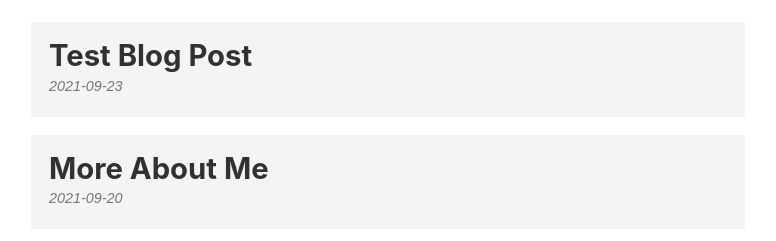
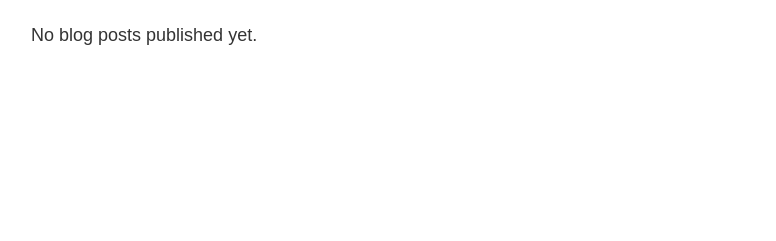
Before and after one commit to ogolanians/orbel-io, a Gatsby site: page /blog in a window 1280 px wide. Shown: the part 347-588 px from the top of the page, without its empty margins (252-1028 px from the left). Built offline with nearby package versions, Linux system fonts and the light colour scheme; Gatsby itself is replaced by a stand-in of ours.

Commit message:
Updated Readme.md and got rid of test blog posts.

```diff
--- a/src/pages/blog.js
+++ b/src/pages/blog.js
@@ -30,7 +30,8 @@ const BlogPage = () => {
       <Head title="Blog" />
       <div>
         <h1>Blog</h1>
-        <ol className={blogStyles.posts}>
+        <p>No blog posts published yet.</p>
+        {/* <ol className={blogStyles.posts}>
           {data.allMarkdownRemark.edges.map((edge) => {
             return (
               <li className={blogStyles.post}>
@@ -41,7 +42,7 @@ const BlogPage = () => {
               </li>
             );
           })}
-        </ol>
+        </ol> */}
       </div>
     </Layout>
   );
```
Also changed, not shown: README.md.
